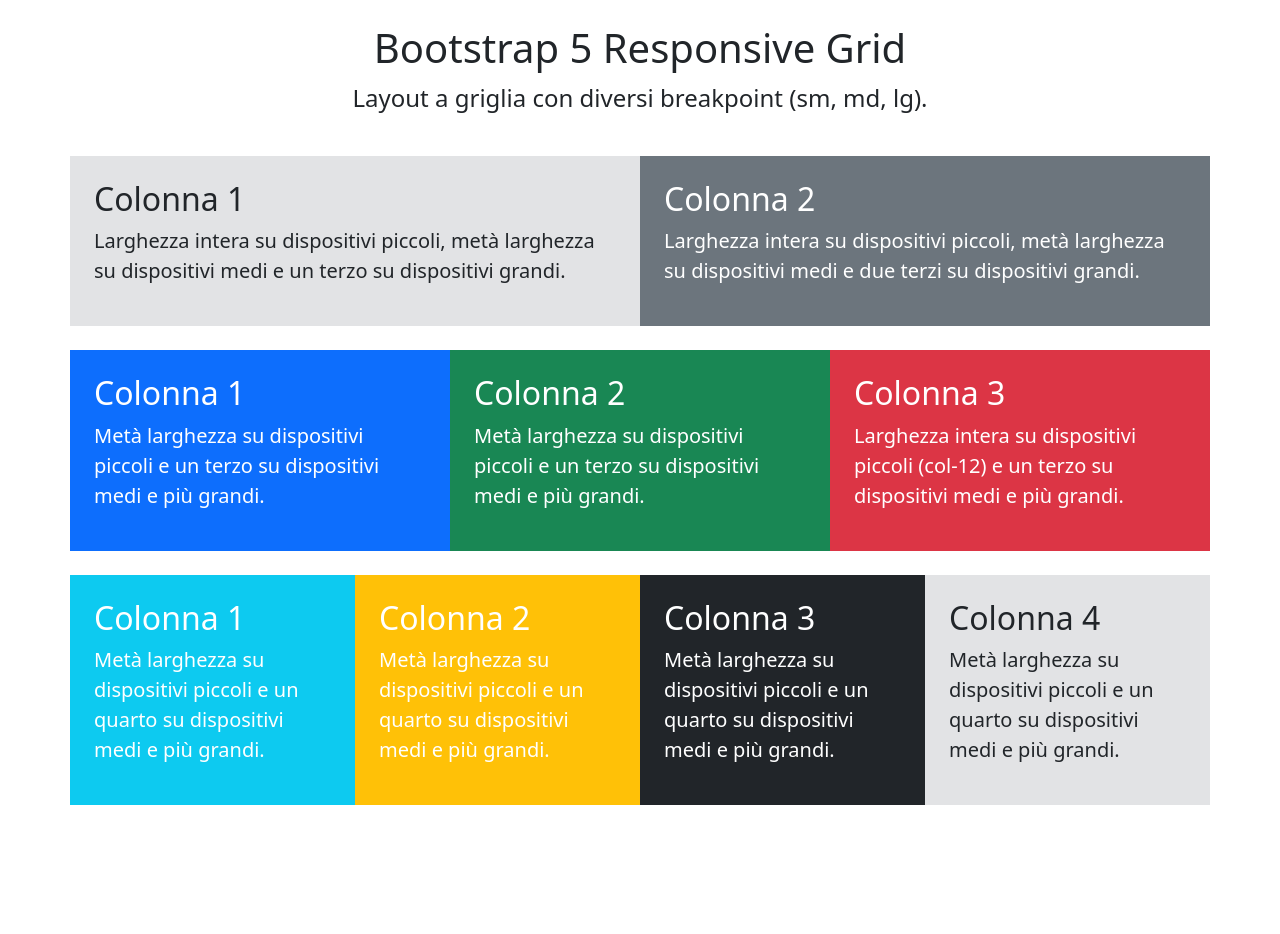
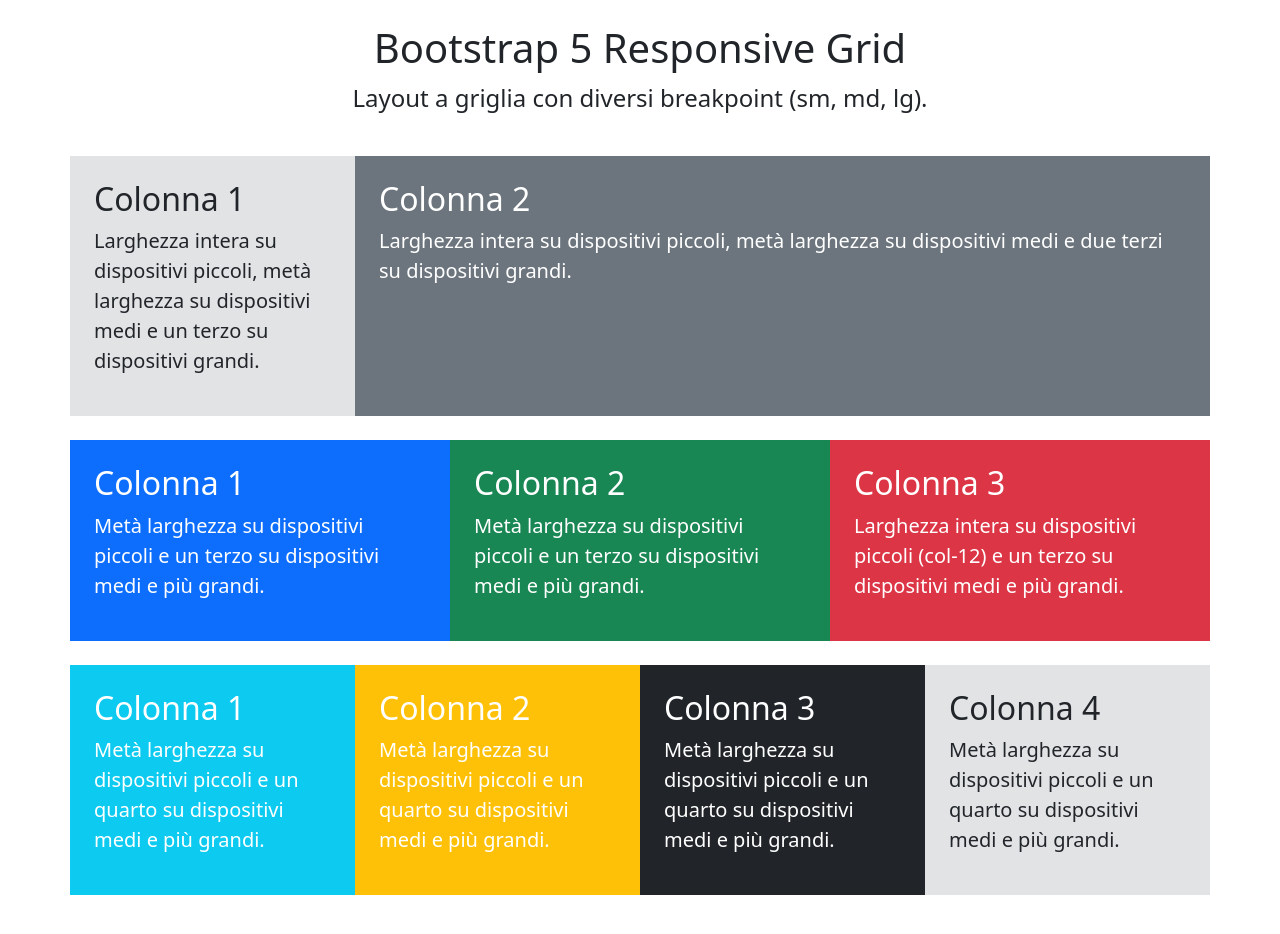
Before and after one commit to diegotosato/htmlcss-bootstrap-layout, a plain HTML site: page index.html in a window 1280 px wide. Before the commit the page ends 853 px from the top, so only its background shows below. Drawn offline with nearby package versions, Linux system fonts and the light colour scheme.

Commit message:
complete desktop responsive
add col -lg- to second col in first row to adapt them to 2/3 width in desktop view

```diff
--- a/index.html
+++ b/index.html
@@ -28,7 +28,7 @@
 
             <div class="row pb-4">
 
-                <div class="col col-md-6 bg-secondary-subtle text-dark p-4">
+                <div class="col bg-secondary-subtle text-dark p-4">
                     <h2 class="fs-2">Colonna 1</h2>
                     <p class="fs-5">
                         Larghezza intera su dispositivi piccoli, metà larghezza su dispositivi
@@ -37,7 +37,7 @@
                 </div>
                 <!-- /column -->
 
-                <div class="col-12 col-md-6 bg-secondary p-4">
+                <div class="col-12 col-md-6 col-lg-9 bg-secondary p-4">
                     <h2 class="fs-2">Colonna 2</h2>
                     <p class="fs-5">
                         Larghezza intera su dispositivi piccoli, metà larghezza su dispositivi
```
